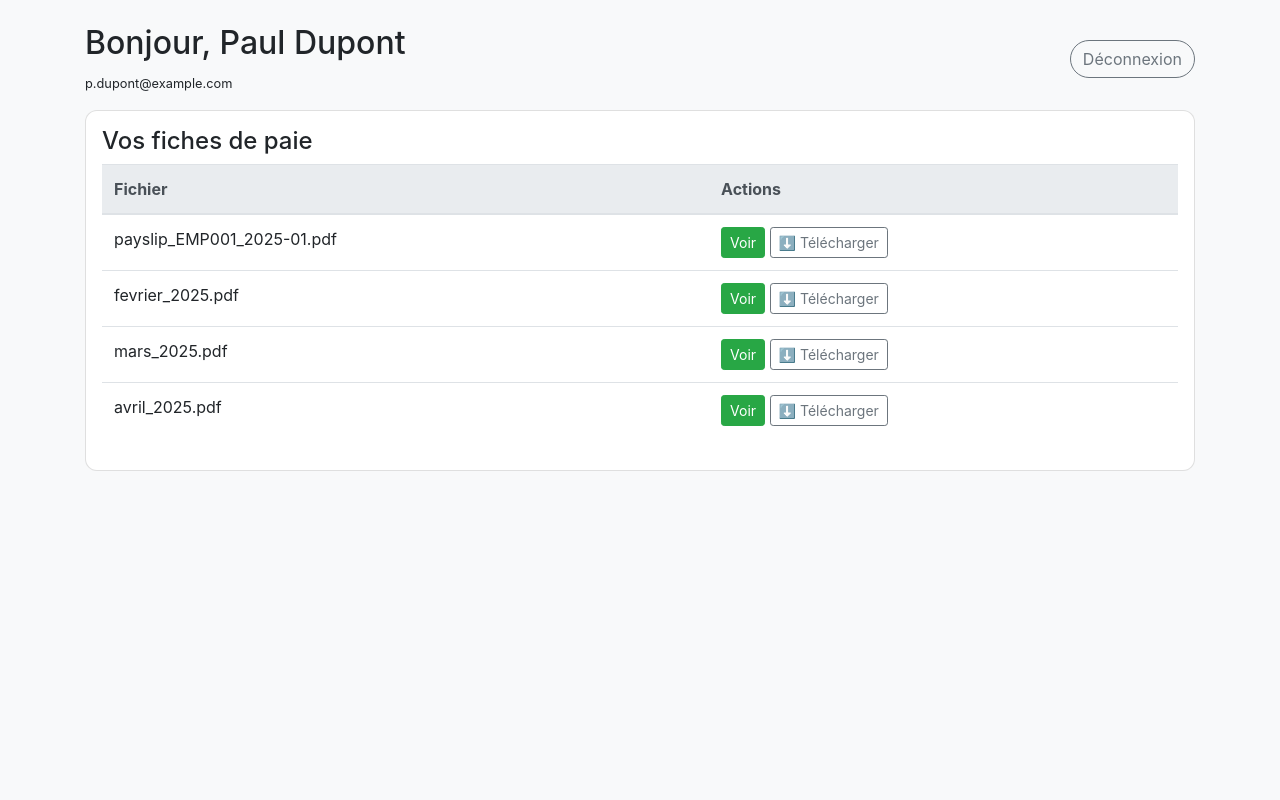
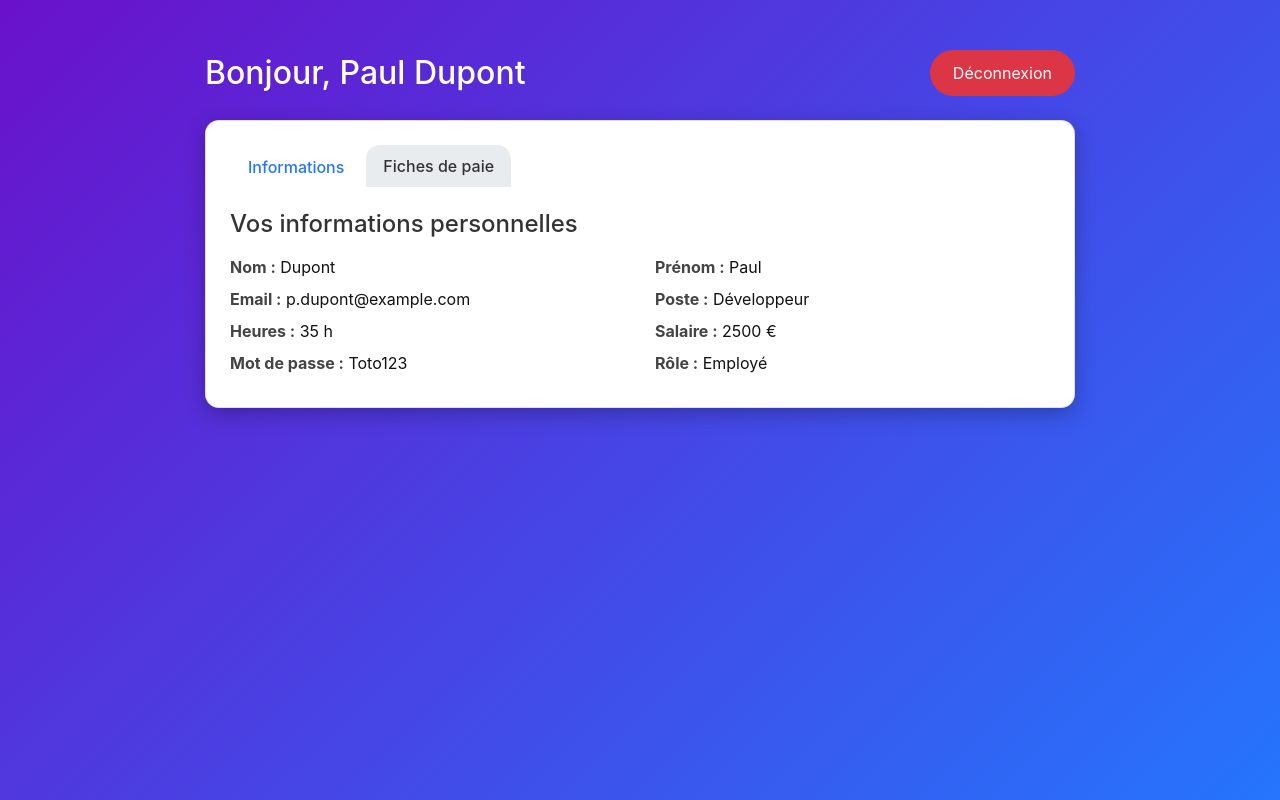
Before and after one commit to PezasG/Achitecture_projet, a Flask app: template mywebapp/src/main/resources/templates/dashboard_employe.html in a window 1280 px wide. Run offline with Flask 3, Linux system fonts and the light colour scheme; the template is opened without the code that fills it, so the values that code supplies are empty; some libraries are stand-ins or nearby versions.

Commit message:
Webapp démarre enfin !

```diff
--- a/mywebapp/src/main/resources/templates/dashboard_employe.html
+++ b/mywebapp/src/main/resources/templates/dashboard_employe.html
@@ -1,27 +1,123 @@
 <!DOCTYPE html>
-<html lang="fr">
+<html lang="fr" xmlns:th="http://www.w3.org/1999/xhtml">
 <head>
     <meta charset="UTF-8">
-    <title>Espace Employé — Fiches de paie</title>
+    <title>Espace Employé — Tableau de bord</title>
     <link rel="stylesheet" href="https://maxcdn.bootstrapcdn.com/bootstrap/4.0.0/css/bootstrap.min.css">
+
     <style>
-        .card{border-radius:12px;}
-        .btn-custom{border-radius:20px;}
-        .table-hover tbody tr:hover{background-color: #e9f7ef;}
+        body {
+            background: linear-gradient(135deg,#6a11cb,#2575fc);
+            color: white;
+            min-height: 100vh;
+            display: flex;
+            align-items: flex-start;
+            justify-content: center;
+            padding-top: 50px;
+        }
+
+        .card {
+            border-radius: 14px;
+            box-shadow: 0 6px 20px rgba(0, 0, 0, 0.25);
+            background: #ffffff;
+            color: #333;
+        }
+
+        .btn-wide {
+            padding: 10px 22px;
+            border-radius: 24px;
+        }
+
+        .btn-logout {
+            padding: 8px 20px;
+            border-radius: 24px;
+            font-weight: bold;
+        }
+
+        /* Onglets */
+        .nav-tabs {
+            border-bottom: none;
+        }
+        .nav-tabs .nav-link {
+            color: #333;
+            background: #e9ecef;
+            border-radius: 14px 14px 0 0;
+            margin-right: 4px;
+            font-weight: 500;
+        }
+        .nav-tabs .nav-link.active {
+            background: white;
+            color: #2575fc;
+            border: 2px solid #ffffff;
+            border-bottom: none;
+        }
+
+        /* Table */
+        .table-hover tbody tr:hover {
+            background-color: #eef5ff;
+        }
+
+        .info-label {
+            font-weight: bold;
+            color: #444;
+        }
+
+        .info-value {
+            color: #111;
+        }
     </style>
 </head>
-<body class="bg-light">
-<div class="container mt-4">
-    <div class="d-flex justify-content-between align-items-center mb-3">
-        <div>
-            <h2>Bonjour, Paul Dupont</h2>
-            <small>p.dupont@example.com</small>
-        </div>
-        <a href="index.html" class="btn btn-outline-secondary btn-custom">Déconnexion</a>
+
+<body>
+
+<div class="container" style="max-width: 900px;">
+
+    <!-- HEADER -->
+    <div class="d-flex justify-content-between align-items-center mb-4 text-white">
+        <h2 class="mb-0">Bonjour, Paul Dupont</h2>
+        <a href="/" class="btn btn-danger btn-wide">
+            Déconnexion
+        </a>
     </div>
 
-    <div class="card p-3">
-        <h4>Vos fiches de paie</h4>
+    <!-- CARD AVEC ONGLETS -->
+    <div class="card p-4">
+
+        <!-- NAVIGATION ONGLET -->
+        <ul class="nav nav-tabs mb-4" id="employeeTabs">
+            <li class="nav-item">
+                <a class="nav-link active" data-toggle="tab" href="#infos">Informations</a>
+            </li>
+            <li class="nav-item">
+                <a class="nav-link" data-toggle="tab" href="#paie">Fiches de paie</a>
+            </li>
+        </ul>
+
+        <!-- CONTENU ONGLET -->
+        <div class="tab-content">
+
+            <!-- ONGLET INFORMATIONS -->
+            <div class="tab-pane fade show active" id="infos">
+
+                <h4 class="mb-3">Vos informations personnelles</h4>
+
+                <div class="row">
+                    <div class="col-md-6 mb-2"><span class="info-label">Nom :</span> <span class="info-value">Dupont</span></div>
+                    <div class="col-md-6 mb-2"><span class="info-label">Prénom :</span> <span class="info-value">Paul</span></div>
+                    <div class="col-md-6 mb-2"><span class="info-label">Email :</span> <span class="info-value">p.dupont@example.com</span></div>
+                    <div class="col-md-6 mb-2"><span class="info-label">Poste :</span> <span class="info-value">Développeur</span></div>
+                    <div class="col-md-6 mb-2"><span class="info-label">Heures :</span> <span class="info-value">35 h</span></div>
+                    <div class="col-md-6 mb-2"><span class="info-label">Salaire :</span> <span class="info-value">2500 €</span></div>
+                    <div class="col-md-6 mb-2"><span class="info-label">Mot de passe :</span> <span class="info-value">Toto123</span></div>
+                    <div class="col-md-6 mb-2"><span class="info-label">Rôle :</span> <span class="info-value">Employé</span></div>
+                </div>
+            </div>
+
+            <!-- ONGLET FICHES DE PAIE -->
+            <div class="tab-pane fade" id="paie">
+
+                <h4 class="mb-3">Vos fiches de paie</h4>
+
                 <table class="table table-hover">
                     <thead class="thead-light">
                     <tr>
@@ -29,15 +125,27 @@
                         <th>Actions</th>
                     </tr>
                     </thead>
+
                     <tbody id="list_of_pdf">
-            <!-- Les fichiers seront ajoutés via JS -->
+                    <!-- Rempli par JS -->
                     </tbody>
                 </table>
             </div>
+
+        </div>
+    </div>
 </div>
 
+
+<!-- SCRIPTS -->
+<script src="https://code.jquery.com/jquery-3.2.1.slim.min.js"></script>
+<script src="https://cdnjs.cloudflare.com/ajax/libs/popper.js/1.12.9/umd/popper.min.js"></script>
+<script src="https://maxcdn.bootstrapcdn.com/bootstrap/4.0.0/js/bootstrap.min.js"></script>
+
 <script>
-    const folder = "list_of_pdf/"; // ton dossier local avec les PDF
+
+    // Liste fictive — sera remplacée par ton backend
+    const folder = "list_of_pdf/";
     const list_of_pdf = [
         "payslip_EMP001_2025-01.pdf",
         "fevrier_2025.pdf",
@@ -52,12 +160,17 @@
         tr.innerHTML = `
             <td>${file}</td>
             <td>
-          <a href="${folder}${file}" target="_blank" class="btn btn-sm btn-success">Voir</a>
-          <a href="${folder}${file}" download class="btn btn-sm btn-outline-secondary">⬇️ Télécharger</a>
+                <a href="${folder}${file}" target="_blank"
+                   class="btn btn-sm btn-primary btn-wide">Voir</a>
+
+                <a href="${folder}${file}" download
+                   class="btn btn-sm btn-outline-secondary btn-wide">⬇️ Télécharger</a>
             </td>
         `;
         tbody.appendChild(tr);
     });
+
 </script>
+
 </body>
 </html>
```
Also changed, not shown: mywebapp/pom.xml (+6 -4 lines), mywebapp/src/main/resources/templates/employee_form.html (+78 -22 lines), mywebapp/src/main/resources/templates/employee_list.html (+84 -23 lines), mywebapp/src/main/resources/templates/login.html (+41 -11 lines), mywebapp/src/main/resources/templates/products.html (deleted, +0 -56 lines), 3 other files. Lines whose indentation alone changed are shown as unchanged.
